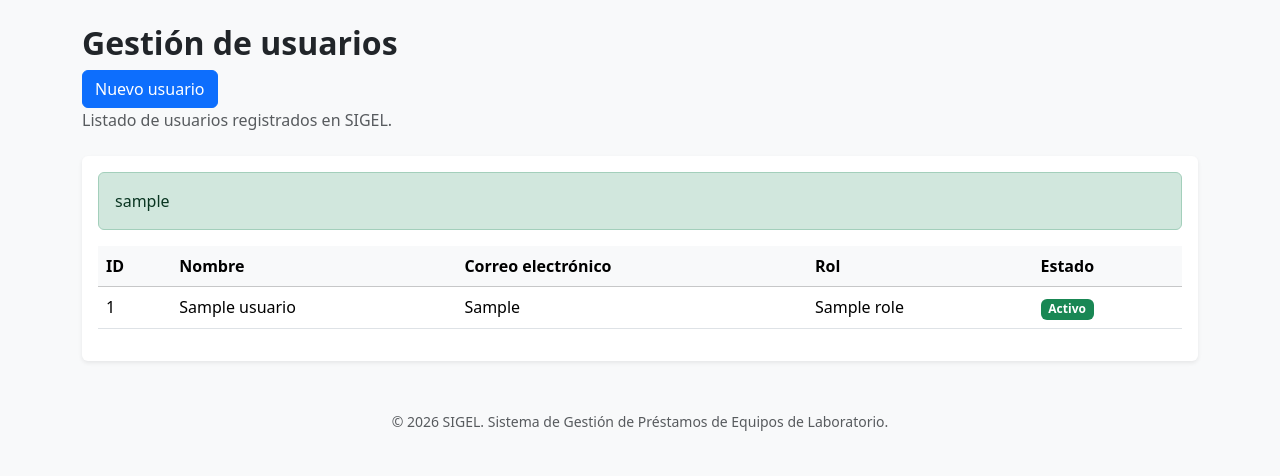
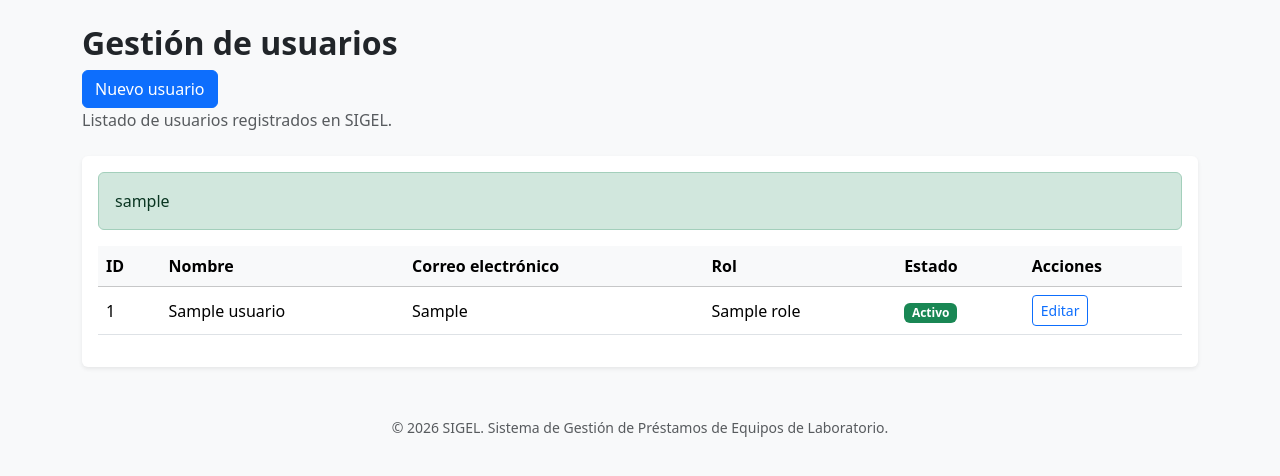
Before and after one commit to Evan8905/ISW613-Proyecto-I, a PHP site: page /usuarios.php in a window 1280 px wide. Shown: the part 57-533 px from the top of the page. Run offline with PHP 8.4, Linux system fonts and the light colour scheme; the visitor is signed in with stand-in values (Sample User, id 1); tables that the repository leaves empty hold one stand-in row (values such as "Sample post"); a stand-in replaces the project's code that opens the database connection.

Commit message:
se agrego el botón de editar

```diff
--- a/public/usuarios.php
+++ b/public/usuarios.php
@@ -73,6 +73,7 @@ require_once __DIR__ . '/../includes/header.php';
                             <th>Correo electrónico</th>
                             <th>Rol</th>
                             <th>Estado</th>
+                            <th>Acciones</th>
                         </tr>
                     </thead>
 
@@ -114,6 +115,12 @@ require_once __DIR__ . '/../includes/header.php';
 
                                         <?php endif; ?>
                                     </td>
+                                    <td>
+                                        <a href="/usuarios_editar.php?id=<?= e((string) $usuario['id']) ?>"
+                                            class="btn btn-outline-primary btn-sm">
+                                            Editar
+                                        </a>
+                                    </td>
                                 </tr>
 
                             <?php endforeach; ?>
```
